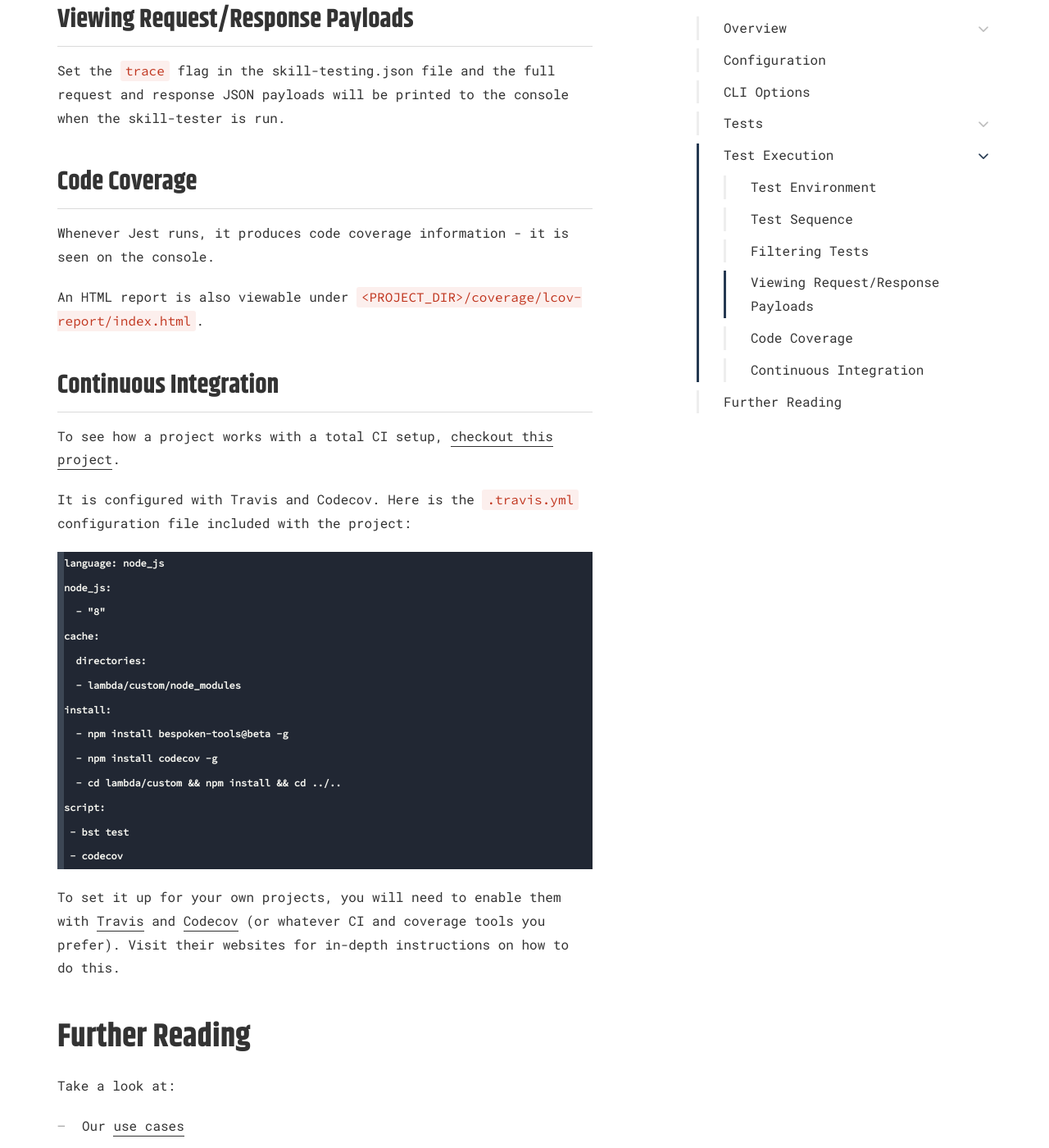
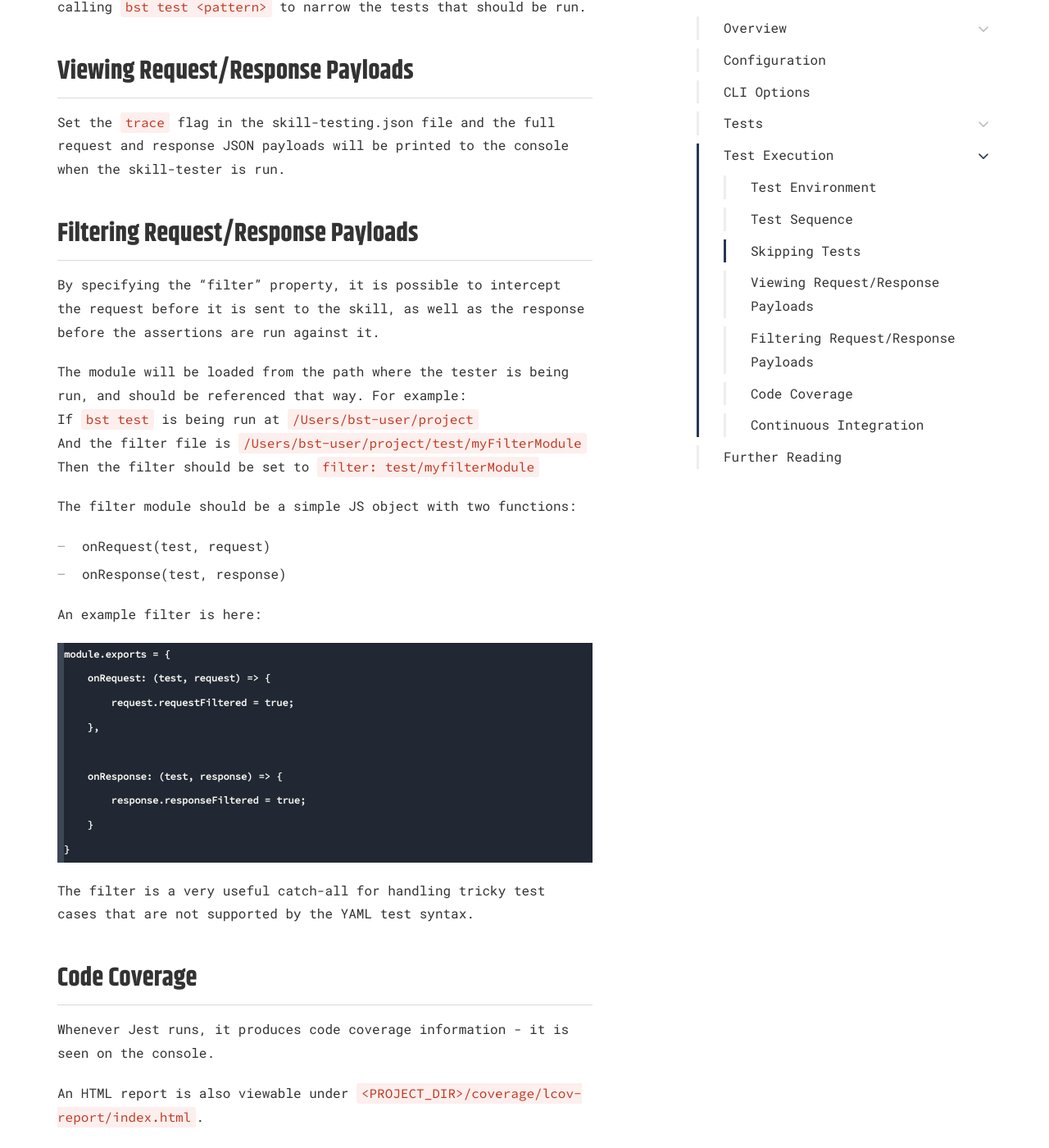
Before and after one commit to bespoken/bespoken-docs, a Jekyll site: the page built from unit-testing/guide.md, in a window 1280 px wide and 1400 px high, scrolled down 13950 px. Shown: the whole window at 82% size. Built offline with Jekyll 4.4.1, drawn with Linux system fonts in a browser that asks for light colours; some web fonts are replaced; some of the changed text lies outside the part shown.

Commit message:
Updated docs with filter information

````diff
--- a/unit-testing/guide.md
+++ b/unit-testing/guide.md
@@ -42,7 +42,7 @@ But there are also limitations. Those include:
 If you run into issues with testing specific utterances, always keep in mind you can set the exact intent and slot values with the intent and slot properties.
 
 # Configuration
-Global configuration options for testing skills can be set in the file
+Global configuration options for testing skills can be set in the file.
 
 These options can include overriding Jest options, as well as setting skill testing specific ones.
 
@@ -85,12 +85,13 @@ An example `skill-testing.json` file:
 
 Below the unit-testing configuration options and what they do are listed:
 
+* [filter](#filtering-requestresponse-payloads) - The (optional) path to a class that can be used to override value on the request and response
 * handler - The path to the handler (and function name) to run the test
 * intentSchema - If using "old-style" configuration files, the path to the intent schema
 * interactionModel - The path to the interaction model to use for the test
 * locale - The locale to be used
 * sampleUtterances - If using the "old-style" configuration files, the path to the sampleUtterances
-* trace - Causes request and response JSON payloads from the skill to be printed to the console
+* [trace](#viewing-requestresponse-payloads) - Causes request and response JSON payloads from the skill to be printed to the console
 
 To override [Jest options](https://facebook.github.io/jest/docs/en/configuration.html), just set them under the "jest" key.
 
@@ -395,7 +396,7 @@ When there are multiple test files, [Jest](https://facebook.github.io/jest/) wil
 
 This allows test suites to run much faster. When any particular test fails, the other tests will continue to process.
 
-## Filtering Tests
+## Skipping Tests
 Label tests "test.only" or "test.skip" to either only run a particular test, or to skip it. Example:
 ```
 ---
@@ -413,6 +414,34 @@ Use these flags together with the test pattern matching when calling `bst test <
 
 ## Viewing Request/Response Payloads
 Set the `trace` flag in the skill-testing.json file and the full request and response JSON payloads will be printed to the console when the skill-tester is run.
+
+## Filtering Request/Response Payloads
+By specifying the "filter" property, it is possible to intercept the request before it is sent to the skill,
+as well as the response before the assertions are run against it.
+
+The module will be loaded from the path where the tester is being run, and should be referenced that way. For example:
+If `bst test` is being run at `/Users/bst-user/project`
+And the filter file is `/Users/bst-user/project/test/myFilterModule`
+Then the filter should be set to `filter: test/myfilterModule`
+
+The filter module should be a simple JS object with two functions:
+* onRequest(test, request)
+* onResponse(test, response)
+
+An example filter is here:
+```
+module.exports = {
+    onRequest: (test, request) => {
+        request.requestFiltered = true;
+    },
+
+    onResponse: (test, response) => {
+        response.responseFiltered = true;
+    }
+}
+```
+
+The filter is a very useful catch-all for handling tricky test cases that are not supported by the YAML test syntax.
 
 ## Code Coverage
 Whenever Jest runs, it produces code coverage information - it is seen on the console.
````
